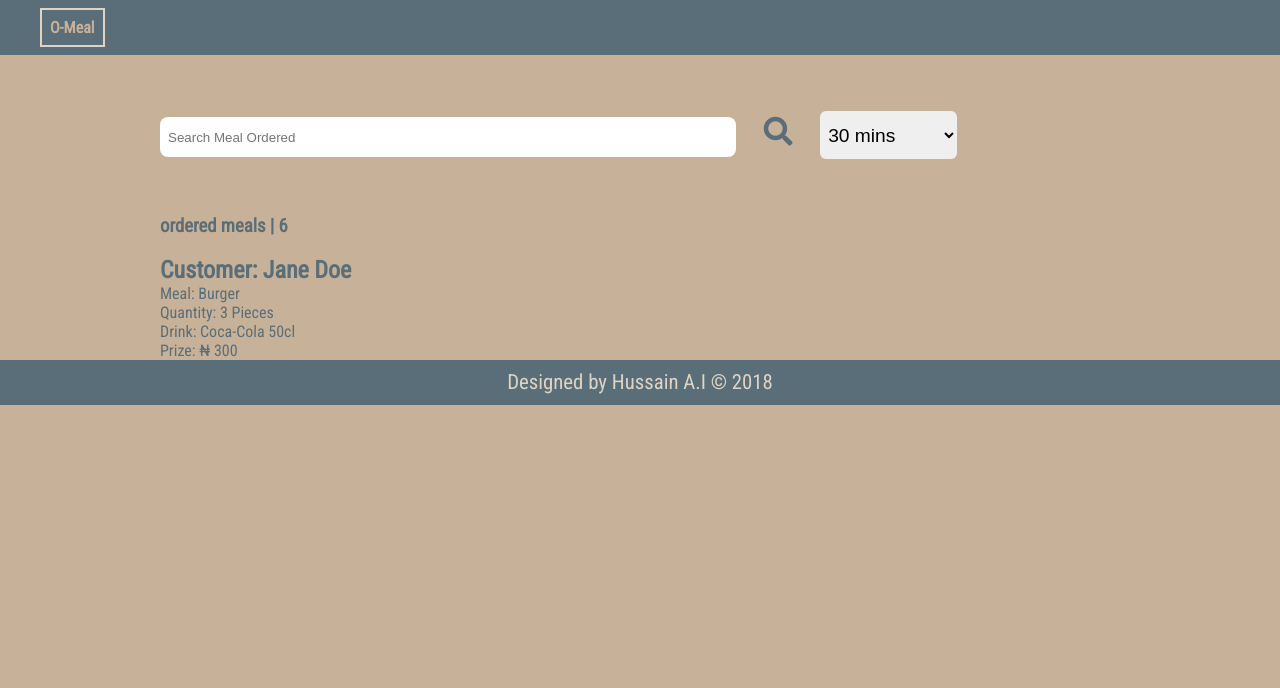
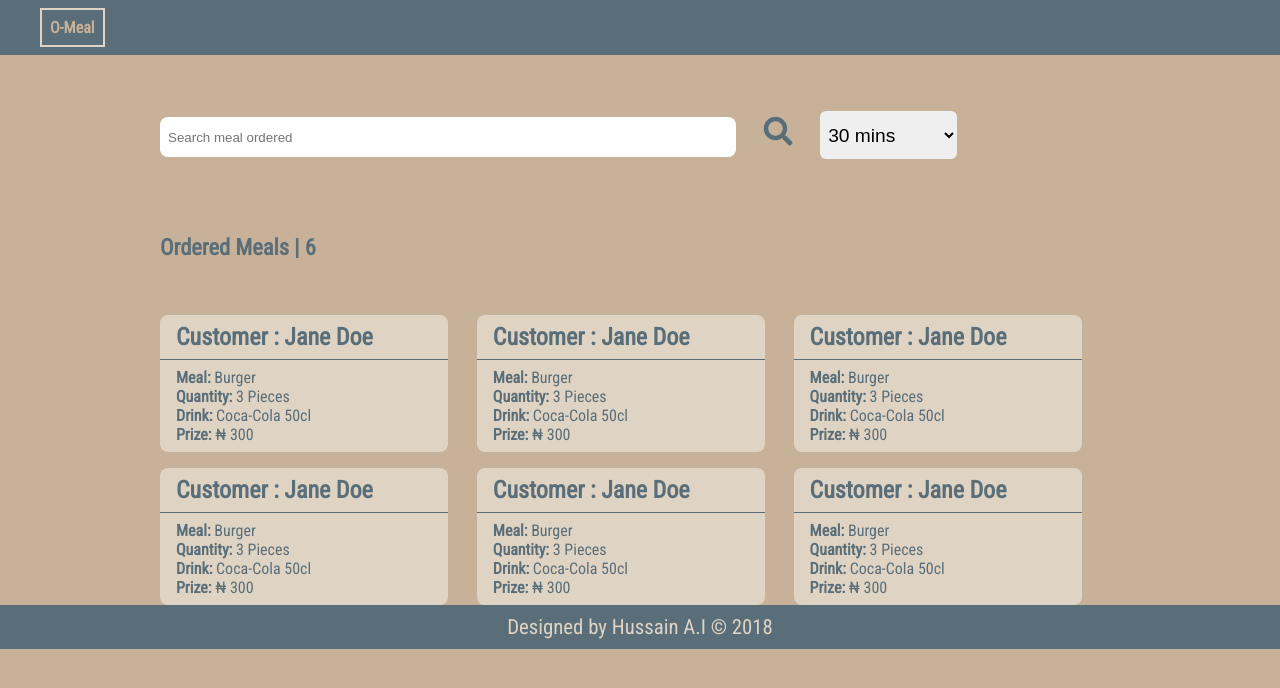
Before and after one commit to Daymorelah/orderMeal, a plain HTML site: page UI/html/mealsOrdered.html in a window 1280 px wide. Drawn offline with Linux system fonts and the light colour scheme.

Commit message:
[Feature #160365631] Design ordered meal card

```diff
--- a/UI/css/mealsOrdered.css
+++ b/UI/css/mealsOrdered.css
@@ -22,7 +22,7 @@ body {
   color: var(--dark);
   font-family: 'Roboto Condensed', sans-serif;
 }
-h1,p,h2 {
+h1,p,h2,h3 {
   margin: 0;
 }
 .container {
@@ -61,7 +61,6 @@ nav{
   border-radius: 8px;
   outline: none;
   border: none;
-  text-transform: capitalize;
 }
 #search-meal-icon {
   display: inline-block;
@@ -77,7 +76,36 @@ nav{
   border-radius: 6px;
   font-size: 1.2em;
 }
-/* meral ordered card */
+/* meal ordered card */
+#ordered-meal-text {
+  margin: 1em 0;
+  padding: 1em 0;
+  font-size: 1.2em;
+  text-transform: capitalize;
+}
+#meal-card-container {
+  display: flex;
+  justify-content: flex-start;
+  flex-wrap: wrap;
+}
+.meal-cards {
+  background: var(--primary-light);
+  border-radius: 8px;
+  width: 30%;
+  margin-right: 3%;
+  margin-top: 1em
+}
+.card-heading {
+  border-bottom: 1px solid var(--dark);
+  padding: 0.5em 1em;
+}
+.meal-property {
+  font-weight: 900;
+  font-size: 1em;
+}
+.card-body {
+  padding: 0.5em 1em;
+}
 /* footer */
 #footer {
   text-align: center;
--- a/UI/html/mealsOrdered.html
+++ b/UI/html/mealsOrdered.html
@@ -39,15 +39,72 @@
       <div id="ordered-meal-text">
         <h3>ordered meals | 6 </h3>
       </div>
-      <div class="meal-card">
+      <div id="meal-card-container">
+        <div class="meal-cards">
           <div class="card-heading">
-          <h2><span class="meal-property">Customer: </span>Jane Doe</h2>
+            <h2><span class="meal-property">Customer : </span>Jane Doe</h2>
           </div>
           <div class="card-body">
             <p><span class="meal-property">Meal: </span>Burger</p>
             <p><span class="meal-property">Quantity: </span>3 Pieces </p>
             <p><span class="meal-property">Drink: </span>Coca-Cola 50cl</p>
             <p><span class="meal-property">Prize: </span>&#8358; 300</p>
+          </div>
+        </div>
+        <div class="meal-cards">
+          <div class="card-heading">
+            <h2><span class="meal-property">Customer : </span>Jane Doe</h2>
+          </div>
+          <div class="card-body">
+            <p><span class="meal-property">Meal: </span>Burger</p>
+            <p><span class="meal-property">Quantity: </span>3 Pieces </p>
+            <p><span class="meal-property">Drink: </span>Coca-Cola 50cl</p>
+            <p><span class="meal-property">Prize: </span>&#8358; 300</p>
+          </div>
+        </div>
+        <div class="meal-cards">
+          <div class="card-heading">
+            <h2><span class="meal-property">Customer : </span>Jane Doe</h2>
+          </div>
+          <div class="card-body">
+            <p><span class="meal-property">Meal: </span>Burger</p>
+            <p><span class="meal-property">Quantity: </span>3 Pieces </p>
+            <p><span class="meal-property">Drink: </span>Coca-Cola 50cl</p>
+            <p><span class="meal-property">Prize: </span>&#8358; 300</p>
+          </div>
+        </div>
+        <div class="meal-cards">
+          <div class="card-heading">
+            <h2><span class="meal-property">Customer : </span>Jane Doe</h2>
+          </div>
+          <div class="card-body">
+            <p><span class="meal-property">Meal: </span>Burger</p>
+            <p><span class="meal-property">Quantity: </span>3 Pieces </p>
+            <p><span class="meal-property">Drink: </span>Coca-Cola 50cl</p>
+            <p><span class="meal-property">Prize: </span>&#8358; 300</p>
+          </div>
+        </div>
+        <div class="meal-cards">
+          <div class="card-heading">
+            <h2><span class="meal-property">Customer : </span>Jane Doe</h2>
+          </div>
+          <div class="card-body">
+            <p><span class="meal-property">Meal: </span>Burger</p>
+            <p><span class="meal-property">Quantity: </span>3 Pieces </p>
+            <p><span class="meal-property">Drink: </span>Coca-Cola 50cl</p>
+            <p><span class="meal-property">Prize: </span>&#8358; 300</p>
+          </div>
+        </div>
+        <div class="meal-cards">
+          <div class="card-heading">
+            <h2><span class="meal-property">Customer : </span>Jane Doe</h2>
+          </div>
+          <div class="card-body">
+            <p><span class="meal-property">Meal: </span>Burger</p>
+            <p><span class="meal-property">Quantity: </span>3 Pieces </p>
+            <p><span class="meal-property">Drink: </span>Coca-Cola 50cl</p>
+            <p><span class="meal-property">Prize: </span>&#8358; 300</p>
+          </div>
         </div>
       </div>
     </div>
```
Lines whose indentation alone changed are shown as unchanged.
